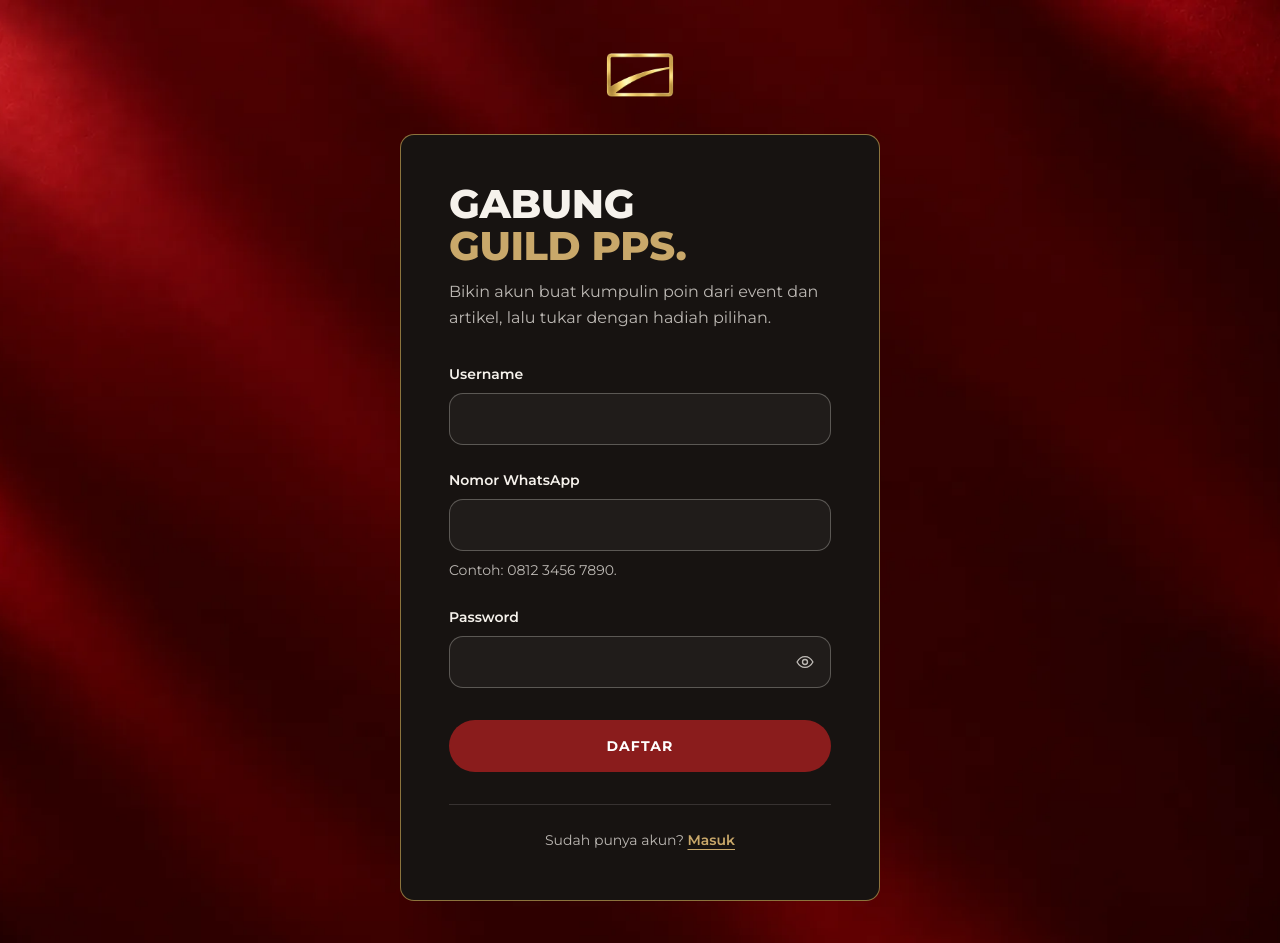
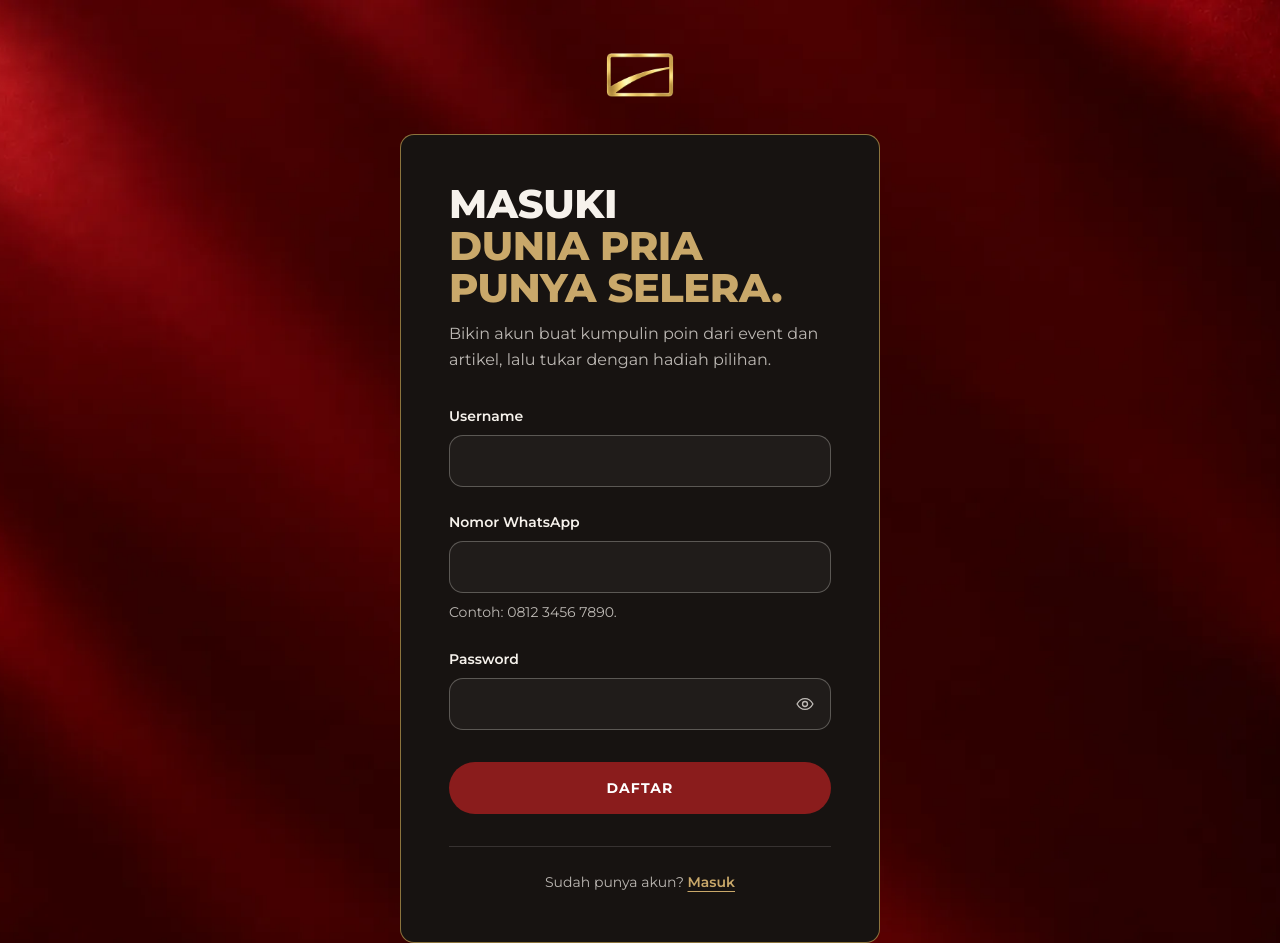
Before and after one commit to conciergenxs/priapunyaselera, a plain HTML site: page daftar/index.html in a window 1280 px wide. Shown: the top 943 px of the page. Drawn offline with Linux system fonts and the light colour scheme.

Commit message:
Update authentication title text for clarity and engagement

```diff
--- a/daftar/index.html
+++ b/daftar/index.html
@@ -32,8 +32,8 @@
         </a>
         <div class="auth__card surface panel">
           <h1 class="auth__title" id="auth-title">
-            <span class="line">Gabung</span>
-            <span class="line text-accent">Guild PPS.</span>
+            <span class="line">Masuki</span>
+            <span class="line text-accent">Dunia Pria Punya Selera.</span>
           </h1>
           <p class="auth__lead">Bikin akun buat kumpulin poin dari event dan artikel, lalu tukar dengan hadiah pilihan.</p>
           <p class="auth__notice" role="status" data-auth-reason hidden></p>
```
